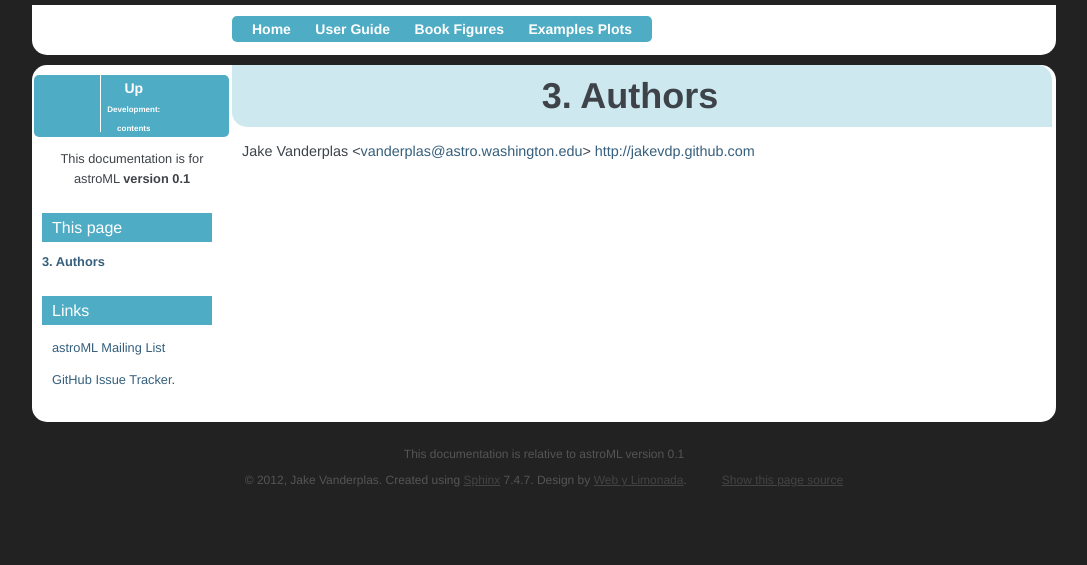
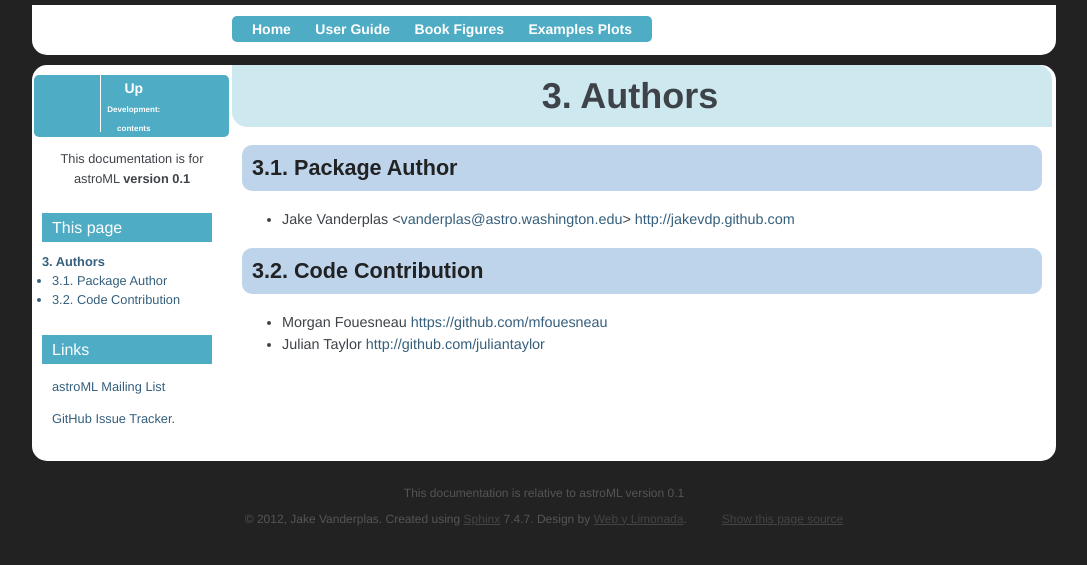
Before and after one commit to astroML/astroML, a Sphinx documentation site: the page built from doc/development/authors.rst, in a window 1280 px wide. Shown: the top 565 px of the page, without its empty margins (96-1183 px from the left). Built offline with Sphinx 7.4.7, drawn with Linux system fonts in a browser that asks for light colours; formulas are drawn with MathJax 3; pages that are not in the unit, such as notebooks, are missing from menus; comment, search, counter and statistics services are not loaded.

Commit message:
update authors

```diff
--- a/README.rst
+++ b/README.rst
@@ -195,4 +195,12 @@ If this policy proves especially burdensome in the future, it may be revisited.
 
 Authors
 =======
-Jake Vanderplas <vanderplas@astro.washington.edu> http://jakevdp.github.com
+
+Package Author
+--------------
+* Jake Vanderplas <vanderplas@astro.washington.edu> http://jakevdp.github.com
+
+Code Contribution
+-----------------
+* Morgan Fouesneau https://github.com/mfouesneau
+* Julian Taylor http://github.com/juliantaylor
--- a/doc/development/authors.rst
+++ b/doc/development/authors.rst
@@ -1,3 +1,11 @@
 Authors
 =======
-Jake Vanderplas <vanderplas@astro.washington.edu> http://jakevdp.github.com
+
+Package Author
+--------------
+* Jake Vanderplas <vanderplas@astro.washington.edu> http://jakevdp.github.com
+
+Code Contribution
+-----------------
+* Morgan Fouesneau https://github.com/mfouesneau
+* Julian Taylor http://github.com/juliantaylor
```
